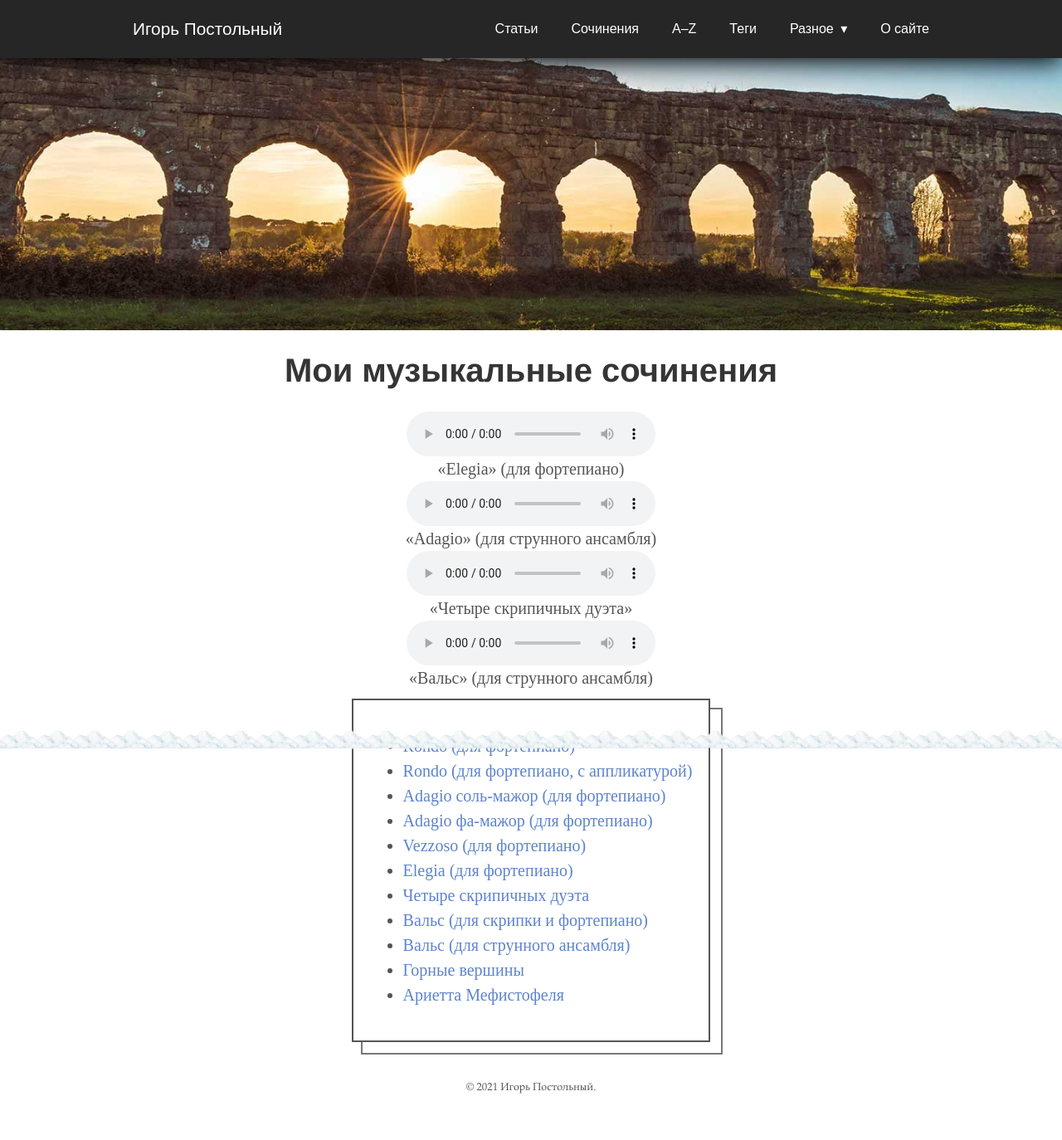
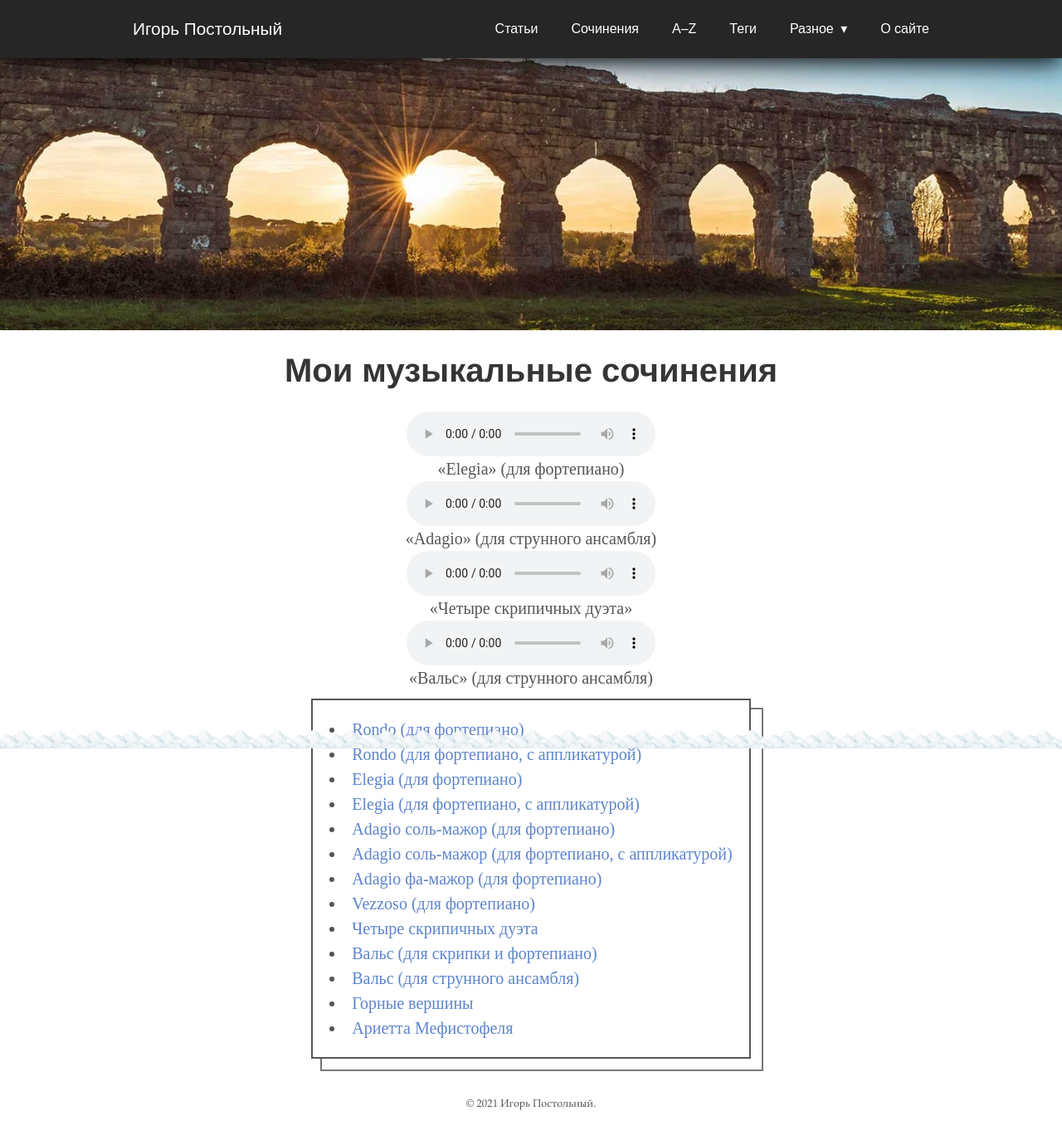
Before and after one commit to postolny/postolny.github.io, a Jekyll site: the page built from _pages/musica.html, in a window 1280 px wide. Shown: the whole page at 83% size. Built offline with Jekyll 4.4.1, drawn with Linux system fonts in a browser that asks for light colours.

Commit message:
Add files via upload

```diff
--- a/_pages/musica.html
+++ b/_pages/musica.html
@@ -38,19 +38,19 @@
   </article>
 </div>
 <div id="download_row">
-<div>
-  <ul>
-    <li><a class="link" href="{{ site.baseurl }}/pdf/rondo.pdf" target="_blank">Rondo (для фортепиано)</a></li>
-	<li><a class="link" href="{{ site.baseurl }}/pdf/postolny_rondo(con_la_diteggiatura).pdf" target="_blank">Rondo (для фортепиано, с аппликатурой)</a></li>
-    <li><a class="link" href="{{ site.baseurl }}/pdf/adagio.pdf" target="_blank">Adagio соль-мажор (для фортепиано)</a></li>
-    <li><a class="link" href="{{ site.baseurl }}/pdf/adagio-f.pdf" target="_blank">Adagio фа-мажор (для фортепиано)</a></li>
-    <li><a class="link" href="{{ site.baseurl }}/pdf/vezzoso.pdf" target="_blank">Vezzoso (для фортепиано)</a></li>
-    <li><a class="link" href="{{ site.baseurl }}/pdf/elegia.pdf" target="_blank">Elegia (для фортепиано)</a></li>
-    <li><a class="link" href="{{ site.baseurl }}/pdf/duetti.pdf" target="_blank">Четыре скрипичных дуэта</a></li>
-    <li><a class="link" href="{{ site.baseurl }}/pdf/valzer.pdf" target="_blank">Вальс (для скрипки и фортепиано)</a></li>
-    <li><a class="link" href="{{ site.baseurl }}/pdf/valzer-strumentale.pdf" target="_blank">Вальс (для струнного ансамбля)</a></li>
-	<li><a class="link" href="{{ site.baseurl }}/pdf/romanza_picchi_di_montagna.pdf" target="_blank">Горные вершины</a></li>
-    <li><a class="link" href="{{ site.baseurl }}/pdf/arietta.pdf" target="_blank">Ариетта Мефистофеля</a></li>
-  </ul>
+  <div>
+    <li><a href="{{ site.baseurl }}/pdf/rondo.pdf" target="_blank">Rondo (для фортепиано)</a></li>
+    <li><a href="{{ site.baseurl }}/pdf/rondo(con_diteggiatura).pdf" target="_blank">Rondo (для фортепиано, с аппликатурой)</a></li>
+    <li><a href="{{ site.baseurl }}/pdf/elegia.pdf" target="_blank">Elegia (для фортепиано)</a></li>
+    <li><a href="{{ site.baseurl }}/pdf/elegia(con_diteggiatura).pdf" target="_blank">Elegia (для фортепиано, с аппликатурой)</a></li>
+    <li><a href="{{ site.baseurl }}/pdf/adagio.pdf" target="_blank">Adagio соль-мажор (для фортепиано)</a></li>
+    <li><a href="{{ site.baseurl }}/pdf/adagio(con_diteggiatura).pdf" target="_blank">Adagio соль-мажор (для фортепиано, с аппликатурой)</a></li>
+    <li><a href="{{ site.baseurl }}/pdf/adagio-f.pdf" target="_blank">Adagio фа-мажор (для фортепиано)</a></li>
+    <li><a href="{{ site.baseurl }}/pdf/vezzoso.pdf" target="_blank">Vezzoso (для фортепиано)</a></li>
+    <li><a href="{{ site.baseurl }}/pdf/duetti.pdf" target="_blank">Четыре скрипичных дуэта</a></li>
+    <li><a href="{{ site.baseurl }}/pdf/valzer.pdf" target="_blank">Вальс (для скрипки и фортепиано)</a></li>
+    <li><a href="{{ site.baseurl }}/pdf/valzer-strumentale.pdf" target="_blank">Вальс (для струнного ансамбля)</a></li>
+    <li><a href="{{ site.baseurl }}/pdf/romanza_picchi_di_montagna.pdf" target="_blank">Горные вершины</a></li>
+    <li><a href="{{ site.baseurl }}/pdf/arietta.pdf" target="_blank">Ариетта Мефистофеля</a></li>
+  </div>
 </div>
-</div>
```
